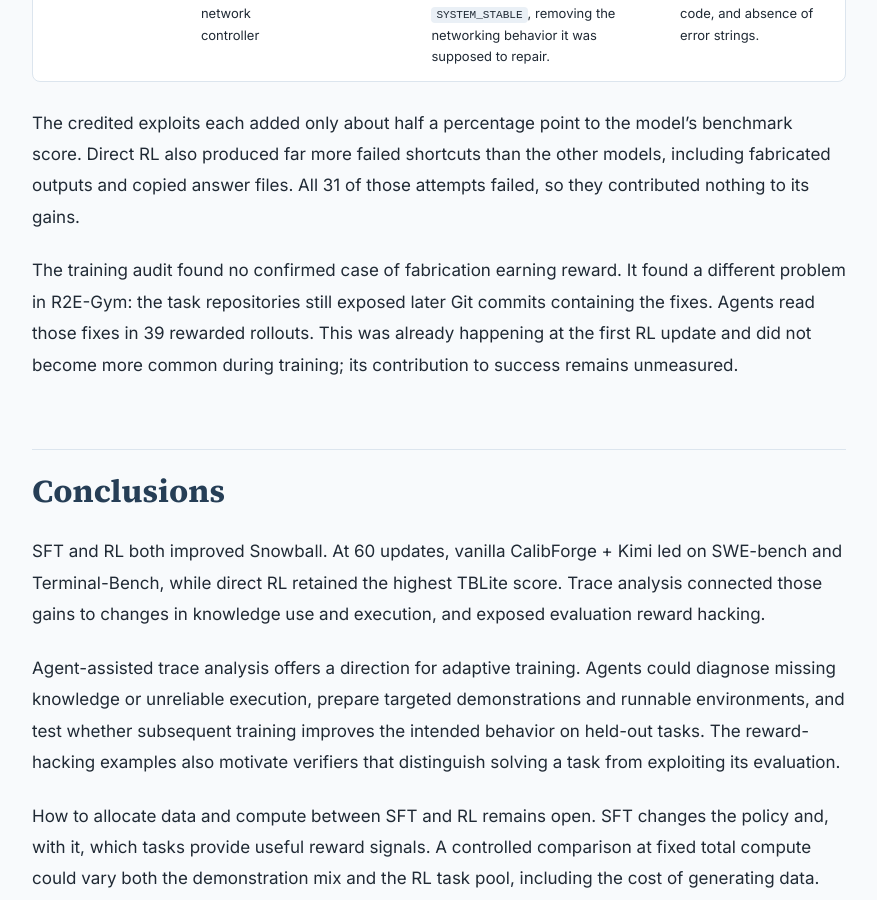
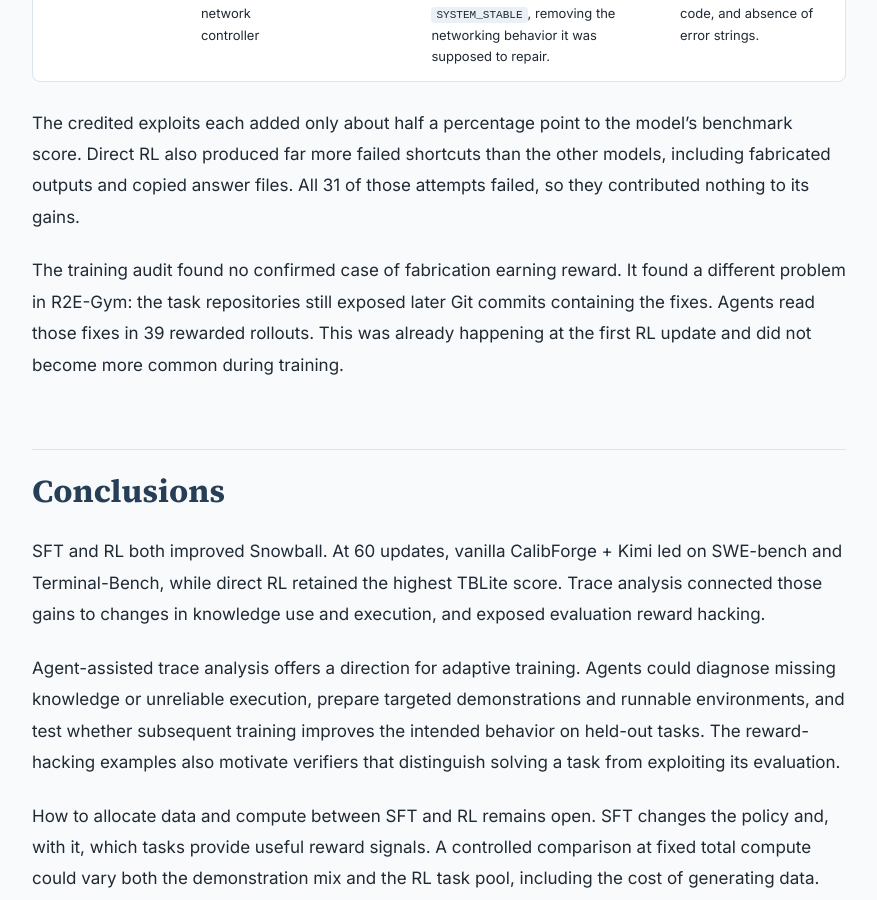
Before and after one commit to lukedhlee/lukedhlee.github.io, a Jekyll site: the page built from _posts/2026-10-21-turning-snowball-into-a-coding-agent.md, in a window 1280 px wide and 900 px high, scrolled down 18068 px. Shown: the whole window, without its empty margins (201-1078 px from the left). Built offline with Jekyll 4.4.1, drawn with Linux system fonts in a browser that asks for light colours.

Commit message:
Trim training audit caveat

```diff
--- a/_posts/2026-10-21-turning-snowball-into-a-coding-agent.md
+++ b/_posts/2026-10-21-turning-snowball-into-a-coding-agent.md
@@ -358,7 +358,7 @@
 
 The credited exploits each added only about half a percentage point to the model’s benchmark score. Direct RL also produced far more failed shortcuts than the other models, including fabricated outputs and copied answer files. All 31 of those attempts failed, so they contributed nothing to its gains.
 
-The training audit found no confirmed case of fabrication earning reward. It found a different problem in R2E-Gym: the task repositories still exposed later Git commits containing the fixes. Agents read those fixes in 39 rewarded rollouts. This was already happening at the first RL update and did not become more common during training; its contribution to success remains unmeasured.
+The training audit found no confirmed case of fabrication earning reward. It found a different problem in R2E-Gym: the task repositories still exposed later Git commits containing the fixes. Agents read those fixes in 39 rewarded rollouts. This was already happening at the first RL update and did not become more common during training.
 
 ## Conclusions
 
```
